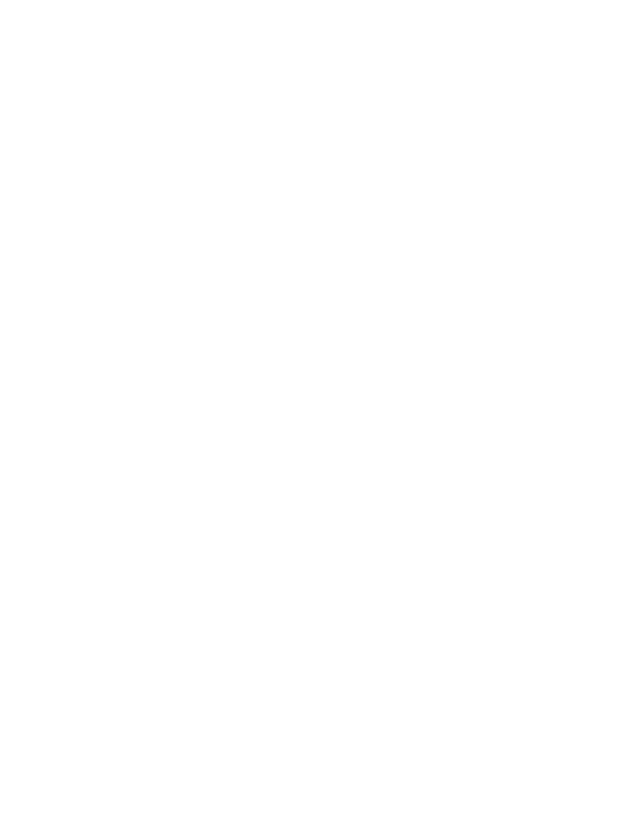
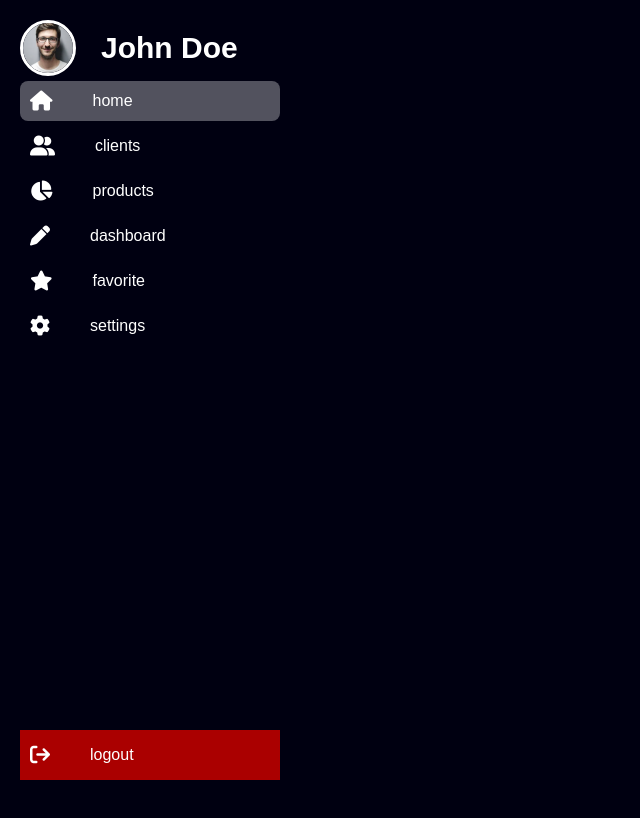
Before and after one commit to AhmedOkasha0/Dash-board, a plain HTML site: page index.html in a window 1280 px wide. Shown: the whole page, without its empty margins (0-640 px from the left). Drawn offline with Linux system fonts and the light colour scheme.

Commit message:
add nav bar

```diff
--- a/css/style.css
+++ b/css/style.css
@@ -1,7 +1,78 @@
 *{
     padding: 0;
     margin: 0;
+    color: white;
+    font-family: sans-serif;
 }
 body{
-    color: white;
+    background-color: #001;
 }
+.image{
+width: 50px;
+height: 50px;
+border-radius: 50%;
+overflow: hidden;
+border: 3px solid white;
+display: flex;
+align-items: center;
+flex-shrink: 0;
+
+}
+ .image img{
+    width: 100%;
+    display: flex;
+    align-items: center;
+ }
+ .profile{
+    display: flex;
+    align-items: center;
+    gap: 25px;
+ }
+ .profile h2{
+    font-size: 30px;
+    text-transform: capitalize;
+
+ }
+
+.menu{
+
+    height: 100vh;
+    padding: 20px;
+    width: 50PX;
+    overflow: hidden;
+}
+ul{
+    list-style: none;
+    position: relative;
+    height: 95%;
+}
+ul li a{
+    display: flex;
+    align-items: center;
+    gap: 40px;
+    text-decoration: none;
+    padding: 10px;
+    margin: 5px 0;
+    border-radius: 8px;
+    /* border: 5px solid white; */
+    transition-duration: 0.5s;
+}
+ul li a:hover{
+    background-color: #ffffff52;
+}
+.log_out{
+    position: absolute;
+    bottom: 0;
+    width: 100%;
+    background-color: #a00;
+}
+ul li a i {
+    font-size: 20px;
+}
+.menu:hover{
+    width: 260px;
+}
+.menu_item{
+    background-color: #ffffff52;
+    transition-duration: 0.5s;
+}
--- a/index.html
+++ b/index.html
@@ -1,14 +1,75 @@
 <!DOCTYPE html>
 <html lang="en">
+
 <head>
-    <meta charset="UTF-8">
-    <meta name="viewport" content="width=device-width, initial-scale=1.0">
-    <link rel="stylesheet" href="https://cdnjs.cloudflare.com/ajax/libs/font-awesome/6.4.0/css/all.min.css">
-
-    <link rel="stylesheet" href="/css/style.css">
+    <meta charset="UTF-8" />
+    <meta name="viewport" content="width=device-width, initial-scale=1.0" />
+    <link rel="stylesheet" href="https://cdnjs.cloudflare.com/ajax/libs/font-awesome/6.4.0/css/all.min.css" />
+    <link rel="stylesheet" href="/css/style.css" />
     <title>dash board</title>
 </head>
+
 <body>
+    <div class="menu">
+        <ul>
+            <li class="profile">
+                <div class="image">
+                    <img src="images/user-200x300.webp" alt="image_user" />
+                </div>
+                <h2>John Doe</h2>
+            </li>
+            <li >
+                <a href="#" class ="menu_item">
+                    <i class="fas fa-home"></i>
+                    <p>home</p>
 
+                </a>
+            </li>
+            <li>
+                <a href="#">
+                    <i class="fas fa-user-group"></i>
+                    <p>clients</p>
+
+                </a>
+            </li>
+            <li>
+                <a href="#">
+                    <i class="fas fa-chart-pie"></i>
+                    <p>products</p>
+
+                </a>
+            </li>
+            <li>
+                <a href="#">
+                    <i class="fas fa-pen"></i>
+                    <p>dashboard</p>
+
+                </a>
+            </li>
+            <li>
+                <a href="#">
+                    <i class="fas fa-star"></i>
+                    <p>favorite</p>
+
+                </a>
+            </li>
+            <li>
+                <a href="#">
+                    <i class="fas fa-cog"></i>
+                    <p>settings</p>
+
+                </a>
+            </li>
+
+            <li class="log_out">
+                <a href="#">
+                    <i class="fas fa-sign-out"></i>
+                    <p>logout</p>
+
+                </a>
+            </li>
+        </ul>
+    </div>
 </body>
+
 </html>
```
Also changed, not shown: images/user-200x300.webp (added).
